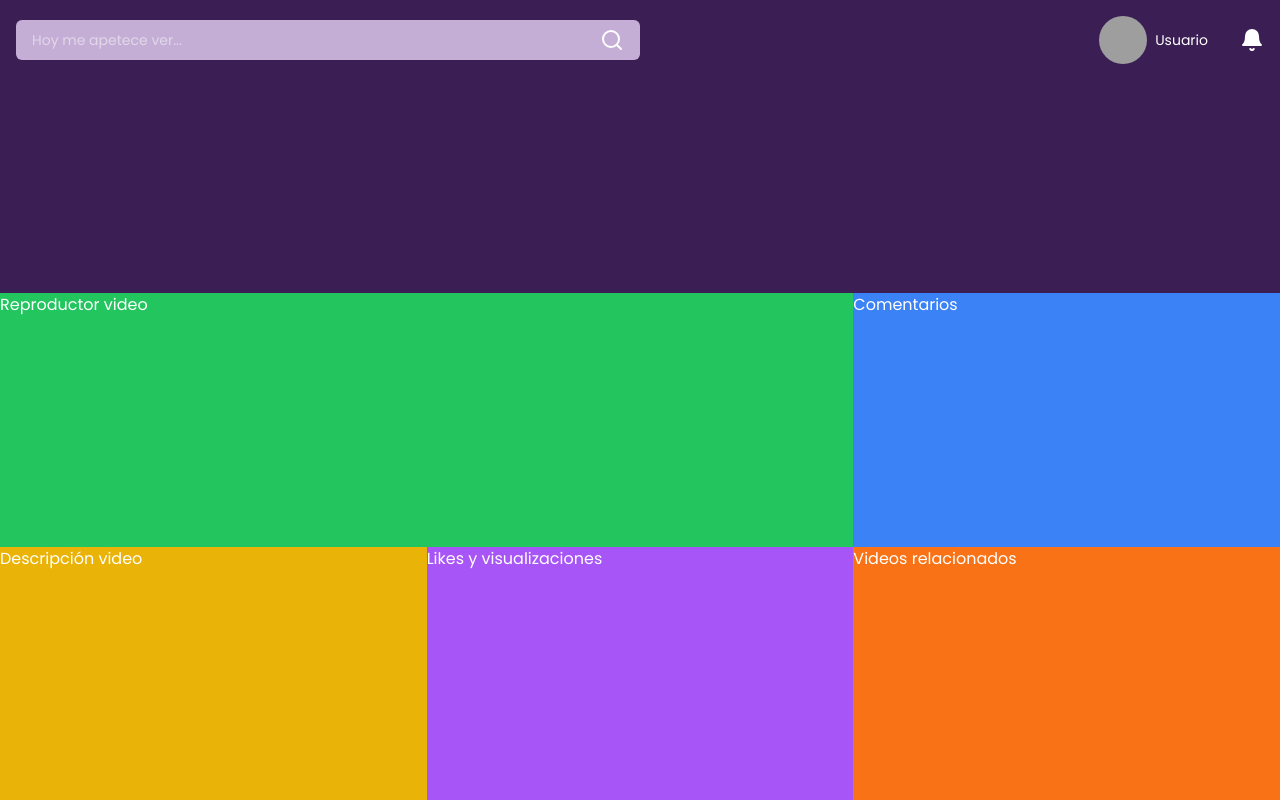
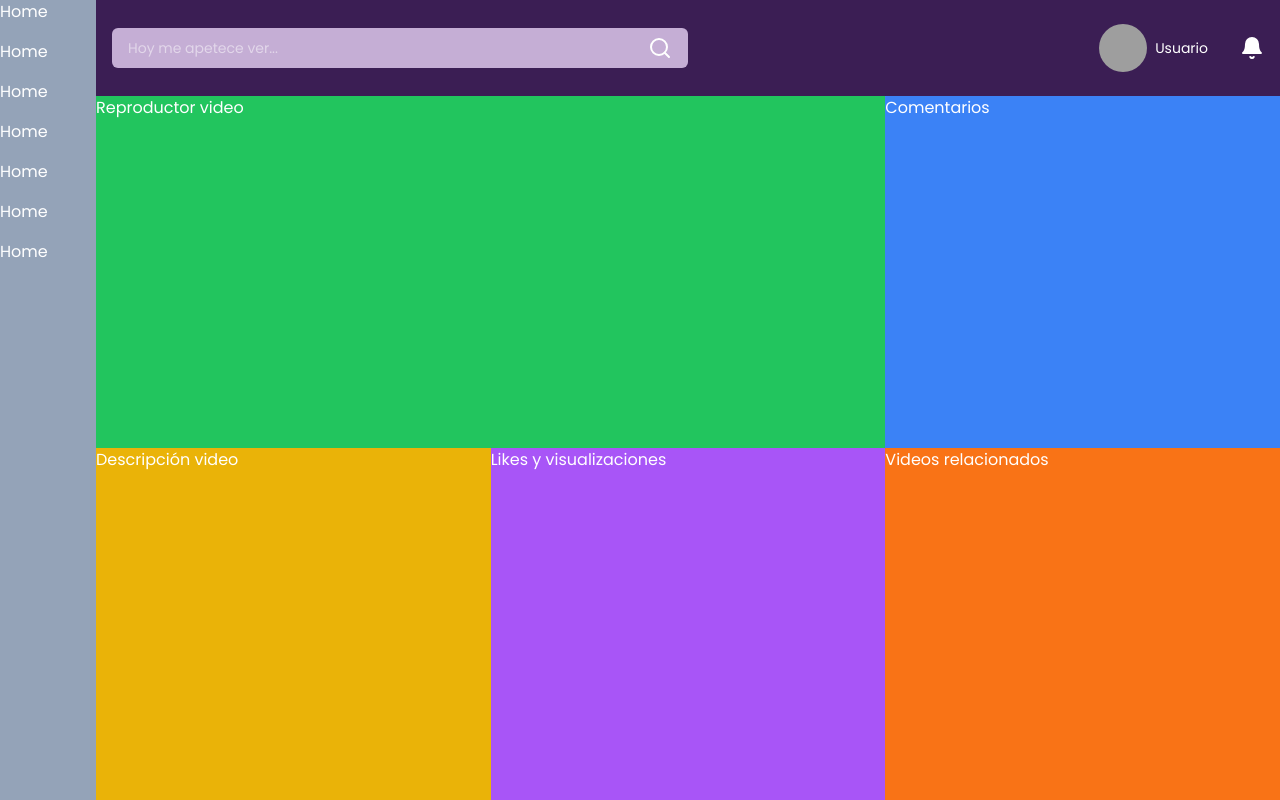
Before and after one commit to AdrianRgGit/vidext_prueba_tecnica, a Next.js app: page / in a window 1280 px wide. Built offline with nearby package versions, Linux system fonts and the light colour scheme; grey boxes are pictures that could not be loaded.

Commit message:
ahora si que esta hecho el layout

```diff
--- a/src/app/page.tsx
+++ b/src/app/page.tsx
@@ -4,10 +4,12 @@ import MediaInfo from "@/components/Home/MediaInfo/MediaInfo";
 import MediaPlayer from "@/components/Home/MediaPlayer/MediaPlayer";
 import RelatedVideos from "@/components/Home/RelatedVideos/RelatedVideos";
 import Header from "@/components/Layout/Header/Header";
+import SideNav from "@/components/Layout/SideNav/SideNav";
 
 export default function Home() {
   return (
-    <main className="grid min-h-screen grid-cols-1 lg:grid-cols-3">
+    <main className="grid min-h-screen grid-cols-1 lg:grid-cols-[6rem_1fr_1fr_1fr] lg:grid-rows-[6rem]">
+      <SideNav />
       <Header />
       <MediaPlayer />
       <Comments />
--- a/src/components/Layout/Header/Header.tsx
+++ b/src/components/Layout/Header/Header.tsx
@@ -5,7 +5,7 @@ import React from "react";
 
 const Header = () => {
   return (
-    <header className="flex max-h-20 items-center justify-between px-4 py-2 lg:col-span-3">
+    <header className="flex items-center justify-between px-4 py-2 lg:col-span-3">
       <SearchBar />
       <AvatarProfile />
     </header>
--- /dev/null
+++ b/src/components/Layout/SideNav/SideNav.tsx
@@ -0,0 +1,19 @@
+import React from "react";
+
+const SideNav = () => {
+  return (
+    <aside className="hidden lg:block row-span-3 bg-slate-400">
+      <nav className="flex h-full flex-col gap-y-4">
+        <a href="#">Home</a>
+        <a href="#">Home</a>
+        <a href="#">Home</a>
+        <a href="#">Home</a>
+        <a href="#">Home</a>
+        <a href="#">Home</a>
+        <a href="#">Home</a>
+      </nav>
+    </aside>
+  );
+};
+
+export default SideNav;
--- /dev/null
+++ b/src/components/Layout/SideNavPhone/SideNavPhone.tsx
@@ -0,0 +1,19 @@
+import React from "react";
+
+const SideNavPhone = () => {
+  return (
+    <aside className="row-span-3 bg-slate-400 lg:hidden">
+      <nav className="flex h-full flex-col gap-y-4">
+        <a href="#">Home</a>
+        <a href="#">Home</a>
+        <a href="#">Home</a>
+        <a href="#">Home</a>
+        <a href="#">Home</a>
+        <a href="#">Home</a>
+        <a href="#">Home</a>
+      </nav>
+    </aside>
+  );
+};
+
+export default SideNavPhone;
```
